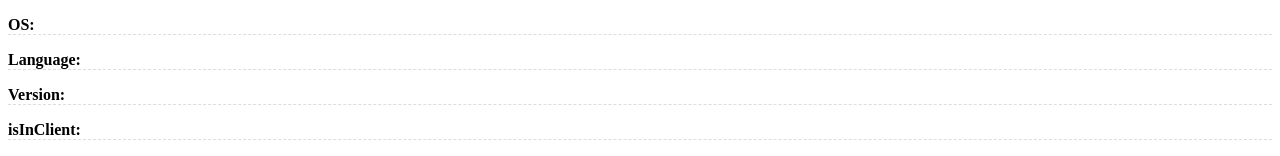
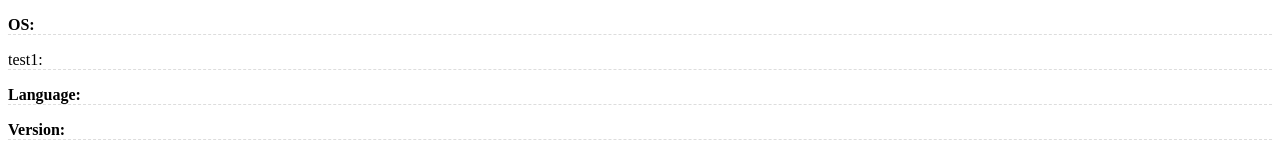
Before and after one commit to ketkak/nut-liff, a plain HTML site: page index.html in a window 1280 px wide. Shown: the top 156 px of the page. Drawn offline with Linux system fonts and the light colour scheme; a script that the page names is missing.

Commit message:
Update index.html

```diff
--- a/index.html
+++ b/index.html
@@ -8,6 +8,7 @@
 </head>
 <body>
   <p id="os"><b>OS:</b> </p>
+  <p <b>test1:</b> </p>
   <p id="language"><b>Language:</b> </p>
   <p id="version"><b>Version:</b> </p>
   <p id="isInClient"><b>isInClient:</b> </p>
```
